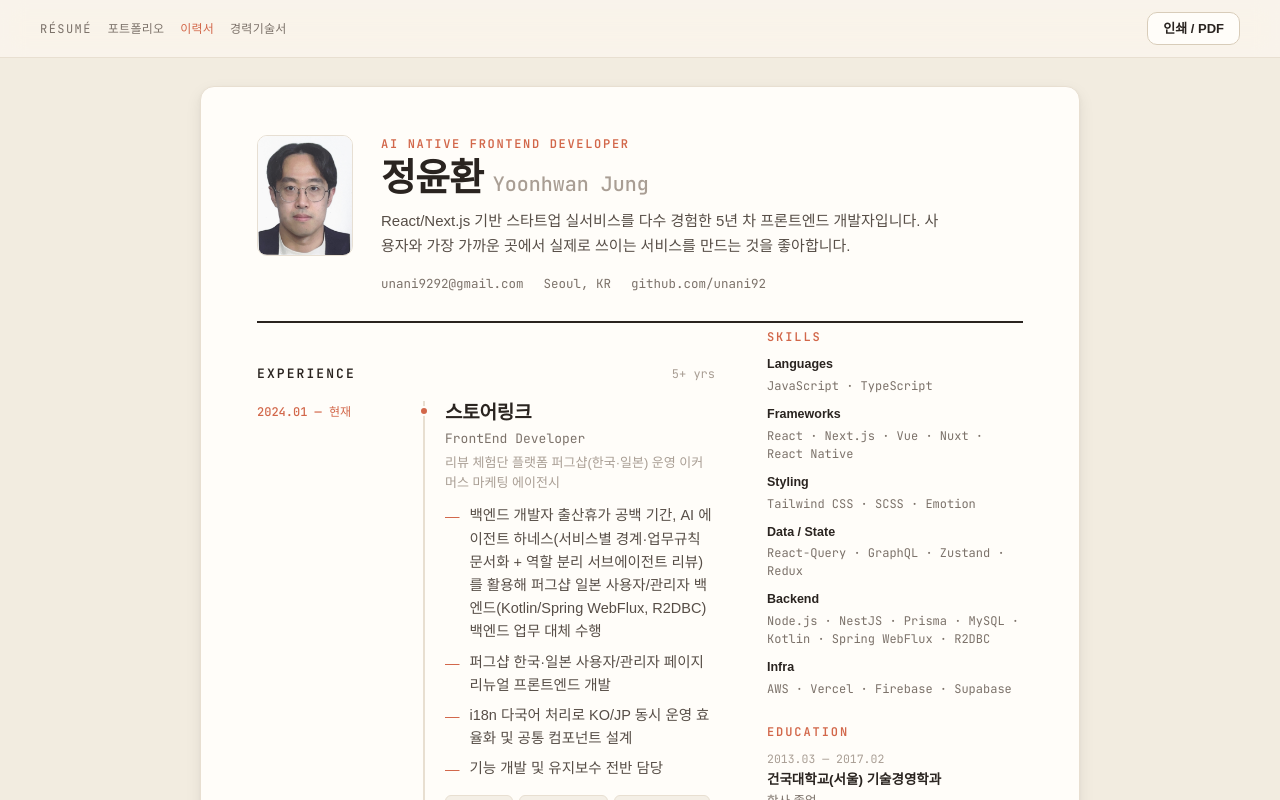
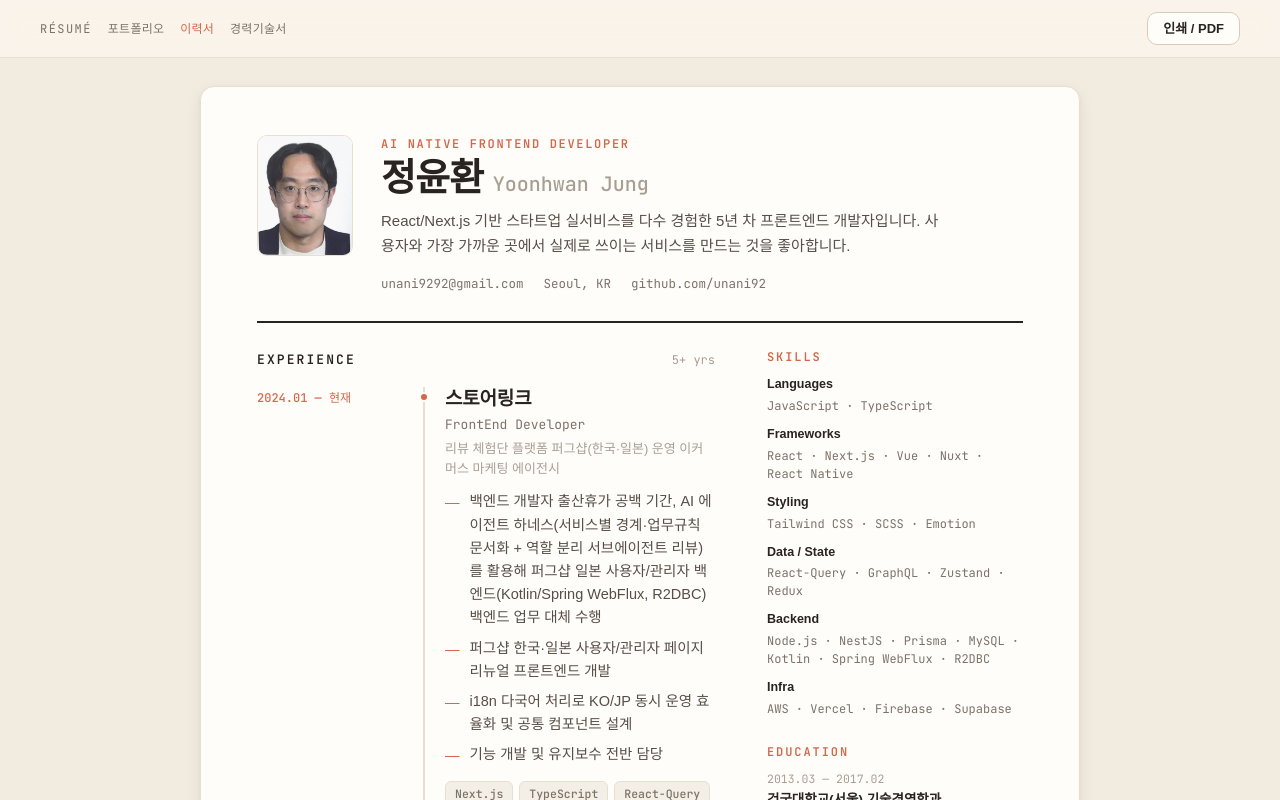
Before and after one commit to unani92/unani-resume, a Next.js app: page /resume in a window 1280 px wide. Shown: the top 800 px of the page. Built offline with nearby package versions, Linux system fonts and the light colour scheme; a web font is replaced by a local one.

Commit message:
css 수정

```diff
--- a/app/resume/components/Section.tsx
+++ b/app/resume/components/Section.tsx
@@ -8,7 +8,7 @@ interface SectionProps {
 
 export default function Section({ label, sub, children }: SectionProps) {
   return (
-    <section style={{ marginTop: 34 }}>
+    <section>
       <div
         style={{
           display: 'flex',
--- a/app/resume/page.tsx
+++ b/app/resume/page.tsx
@@ -12,18 +12,25 @@ export const metadata: Metadata = {
 
 export default function ResumePage() {
   return (
-    <div style={{ background: 'var(--paper-sunk)', minHeight: '100vh' }}>
+    <div
+      style={{
+        background: 'var(--paper-sunk)',
+        minHeight: '100vh',
+        paddingBottom: '28px',
+      }}
+    >
       <ResumeToolbar />
       <div
         style={{
           background: 'var(--surface)',
           maxWidth: 880,
-          margin: '28px auto 56px',
+          margin: '28px auto 0 auto',
           padding: '48px clamp(28px, 5vw, 56px) 52px',
           border: '1px solid var(--line)',
           borderRadius: 'var(--r-md)',
           boxShadow: 'var(--shadow-md)',
         }}
+        // className=""
       >
         <ResumeHeader />
         <div
@@ -31,7 +38,7 @@ export default function ResumePage() {
             display: 'grid',
             gridTemplateColumns: '1fr 256px',
             gap: 'clamp(28px, 5vw, 52px)',
-            marginTop: 8,
+            paddingTop: 28,
           }}
         >
           <div>
```
